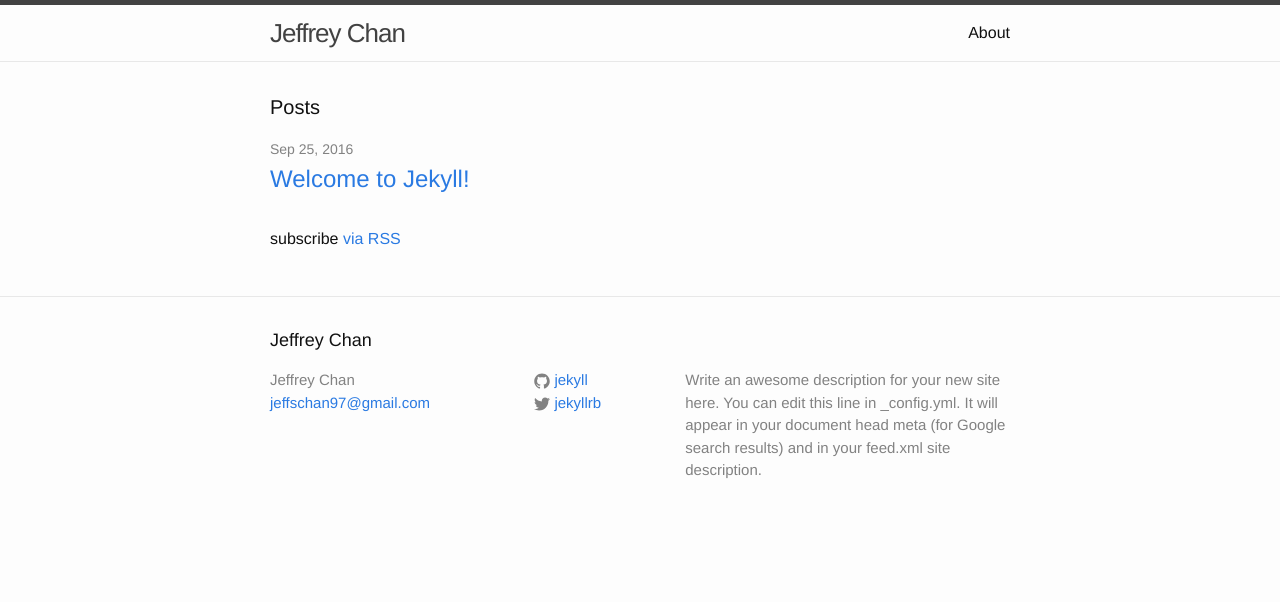
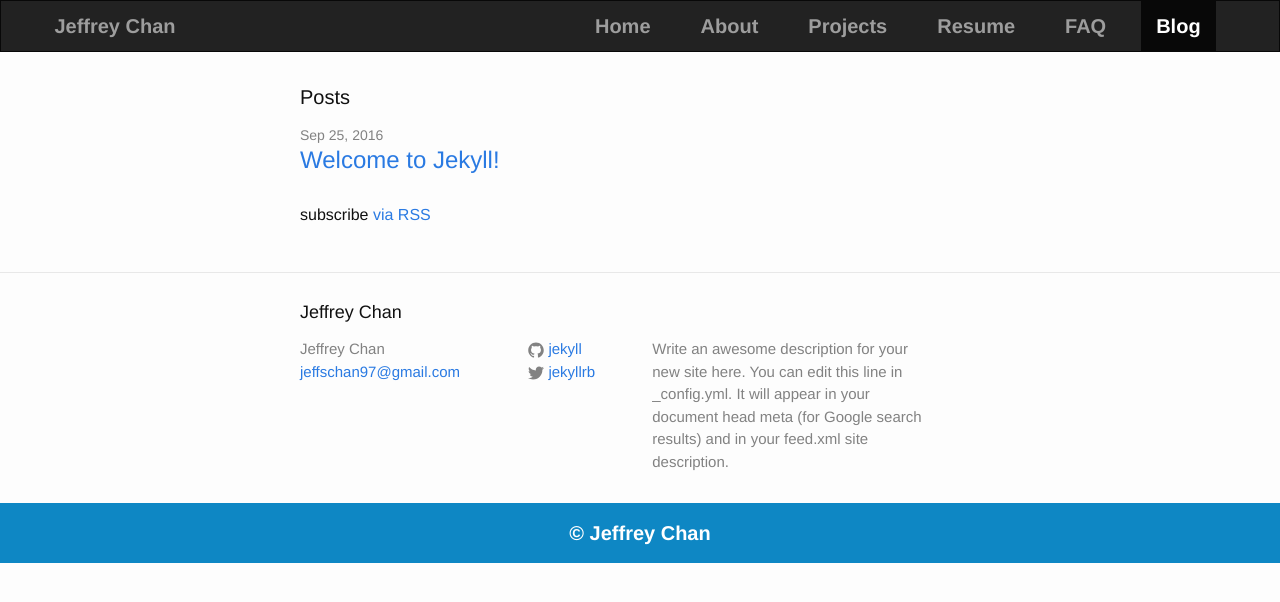
Before and after one commit to jeffreyxchan/jeffreyxchan.github.io, a Jekyll site: the page built from blog.html, in a window 1280 px wide. Shown: the top 602 px of the page. Built offline with Jekyll 4.4.1, drawn with Linux system fonts in a browser that asks for light colours; nearby versions of some CDN libraries.

Commit message:
Adding navbar and footer to default format

```diff
--- a/_includes/footer.html
+++ b/_includes/footer.html
@@ -35,4 +35,9 @@
 
   </div>
 
+    <!-- FOOTER -->
+    <div class='footer'>
+        <p>&copy; Jeffrey Chan</p>
+    </div>
+
 </footer>
--- a/_includes/head.html
+++ b/_includes/head.html
@@ -6,7 +6,21 @@
   <title>{% if page.title %}{{ page.title | escape }}{% else %}{{ site.title | escape }}{% endif %}</title>
   <meta name="description" content="{% if page.excerpt %}{{ page.excerpt | strip_html | strip_newlines | truncate: 160 }}{% else %}{{ site.description }}{% endif %}">
 
+    <!-- jQuery -->
+    <script src='https://cdnjs.cloudflare.com/ajax/libs/jquery/3.1.0/jquery.min.js'></script>
+
+    <!-- Bootstrap -->
+    <link rel="stylesheet" href="https://maxcdn.bootstrapcdn.com/bootstrap/3.3.7/css/bootstrap.min.css" integrity="sha384-BVYiiSIFeK1dGmJRAkycuHAHRg32OmUcww7on3RYdg4Va+PmSTsz/K68vbdEjh4u" crossorigin="anonymous">
+    <script src="https://maxcdn.bootstrapcdn.com/bootstrap/3.3.7/js/bootstrap.min.js" integrity="sha384-Tc5IQib027qvyjSMfHjOMaLkfuWVxZxUPnCJA7l2mCWNIpG9mGCD8wGNIcPD7Txa" crossorigin="anonymous"></script>
+
+    <!-- Font Awesome -->
+    <link href="https://cdnjs.cloudflare.com/ajax/libs/font-awesome/4.6.3/css/font-awesome.min.css" rel="stylesheet">
+
   <link rel="stylesheet" href="{{ "/css/main.css" | prepend: site.baseurl }}">
   <link rel="canonical" href="{{ page.url | replace:'index.html','' | prepend: site.baseurl | prepend: site.url }}">
   <link rel="alternate" type="application/rss+xml" title="{{ site.title }}" href="{{ "/feed.xml" | prepend: site.baseurl | prepend: site.url }}">
+
+    <!-- GLOBAL STYLESHEETS -->
+    <link rel='stylesheet' href='../css/navbar.css' />
+    <link rel='stylesheet' href='../css/footer.css' />
 </head>
--- a/_includes/header.html
+++ b/_includes/header.html
@@ -1,27 +1,25 @@
 <header class="site-header">
-
-  <div class="wrapper">
-
-    <a class="site-title" href="{{ site.baseurl }}/">{{ site.title }}</a>
-
-    <nav class="site-nav">
-      <a href="#" class="menu-icon">
-        <svg viewBox="0 0 18 15">
-          <path fill="#424242" d="M18,1.484c0,0.82-0.665,1.484-1.484,1.484H1.484C0.665,2.969,0,2.304,0,1.484l0,0C0,0.665,0.665,0,1.484,0 h15.031C17.335,0,18,0.665,18,1.484L18,1.484z"/>
-          <path fill="#424242" d="M18,7.516C18,8.335,17.335,9,16.516,9H1.484C0.665,9,0,8.335,0,7.516l0,0c0-0.82,0.665-1.484,1.484-1.484 h15.031C17.335,6.031,18,6.696,18,7.516L18,7.516z"/>
-          <path fill="#424242" d="M18,13.516C18,14.335,17.335,15,16.516,15H1.484C0.665,15,0,14.335,0,13.516l0,0 c0-0.82,0.665-1.484,1.484-1.484h15.031C17.335,12.031,18,12.696,18,13.516L18,13.516z"/>
-        </svg>
-      </a>
-
-      <div class="trigger">
-        {% for my_page in site.pages %}
-          {% if my_page.title %}
-          <a class="page-link" href="{{ my_page.url | prepend: site.baseurl }}">{{ my_page.title }}</a>
-          {% endif %}
-        {% endfor %}
-      </div>
+    <!-- NAVBAR -->
+    <nav class="navbar navbar-inverse">
+        <div class="container-fluid">
+            <div class="navbar-header">
+                <button type="button" class="navbar-toggle" data-toggle="collapse" data-target="#myNavbar">
+                    <span class="icon-bar"></span>
+                    <span class="icon-bar"></span>
+                    <span class="icon-bar"></span>
+                </button>
+                <a class="navbar-brand" href="../index.html"><b>Jeffrey Chan</b></a>
+            </div>
+            <div class="collapse navbar-collapse" id="myNavbar">
+                <ul class="nav navbar-nav navbar-right">
+                    <li><a href="../index.html"><b>Home</b></a></li>
+                    <li><a href="../html/about.html"><b>About</b></a></li>
+                    <li><a href='../html/projects.html'><b>Projects</b></a></li>
+                    <li><a href='../files/resume-jeffrey-chan.pdf' target="_blank"><b>Resume</b></a></li>
+                    <li><a href='../html/faq.html'><b>FAQ</b></a></li>
+                    <li class='active'><a href='../blog'><b>Blog</b></a></li>
+                </ul>
+            </div>
+        </div>
     </nav>
-
-  </div>
-
 </header>
--- a/css/footer.css
+++ b/css/footer.css
@@ -15,3 +15,7 @@
     text-decoration: underline;
     color: #fff;
 }
+
+.footer p {
+    margin: 0;
+}
--- a/css/navbar.css
+++ b/css/navbar.css
@@ -15,3 +15,7 @@
 .nav li {
     padding: 0px 10px;
 }
+
+.site-header {
+    border: none;
+}
```
Also changed, not shown: 6 other files.
